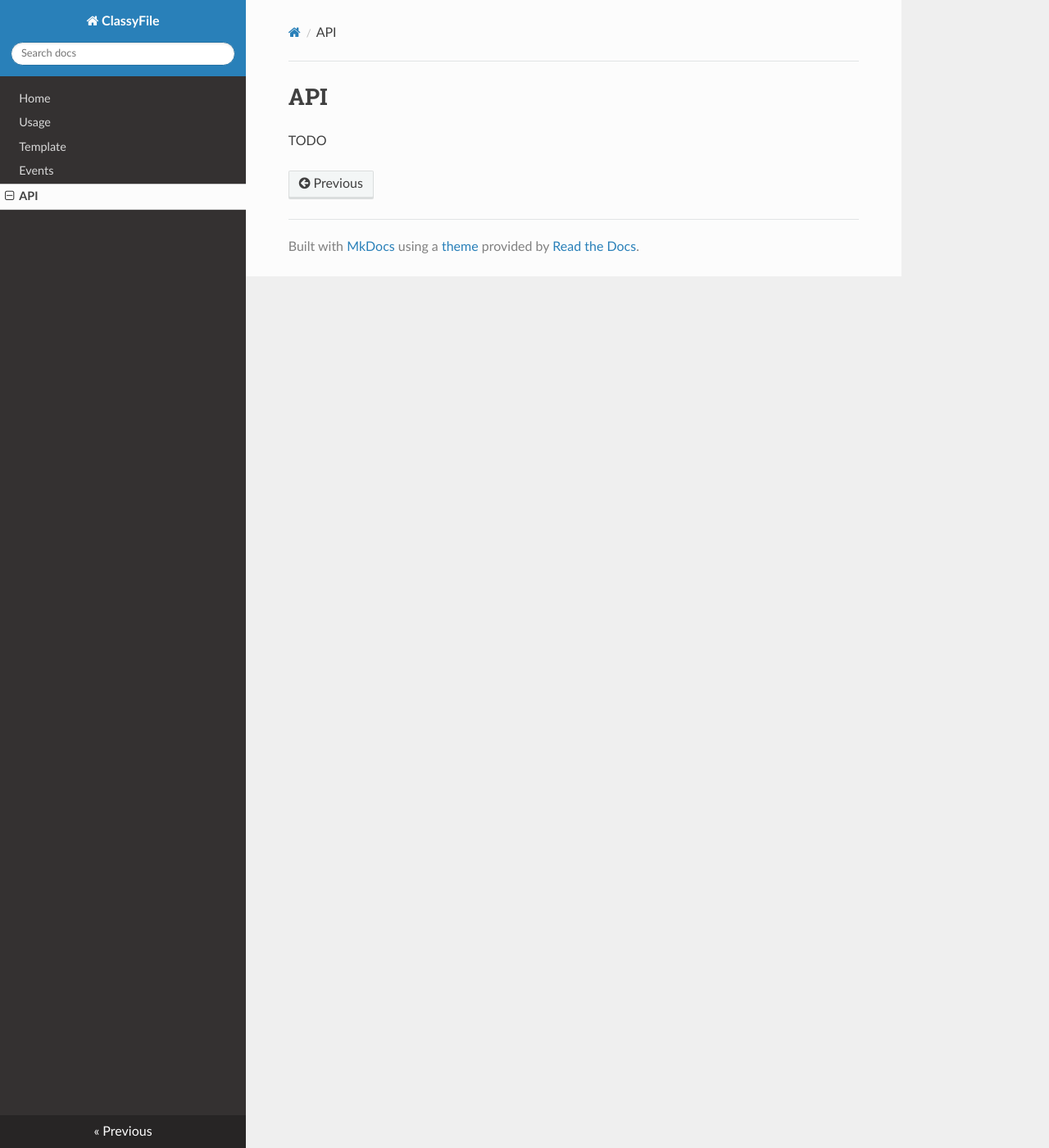
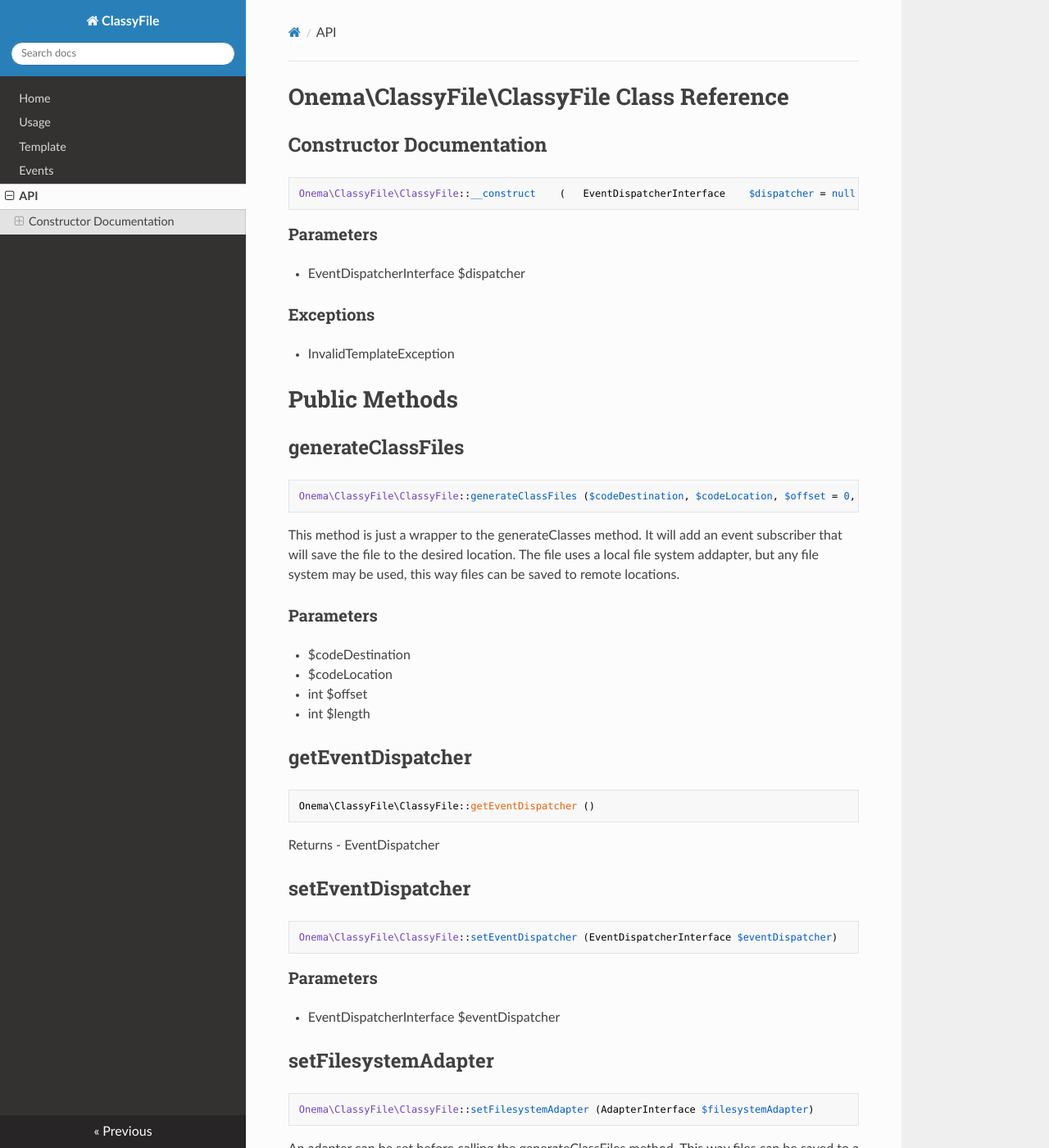
Before and after one commit to onema/classyfile, an MkDocs documentation site: the page built from docs/api.md, in a window 1280 px wide and 1400 px high. Shown: the whole window at 82% size. Built offline with MkDocs 1.6.1, drawn with Linux system fonts in a browser that asks for light colours; nearby versions of some CDN libraries; old or Windows-style settings are respelled for this version of MkDocs; some of the changed text lies outside the part shown.

Commit message:
Adding API documentation.

````diff
--- a/docs/api.md
+++ b/docs/api.md
@@ -1,4 +1,97 @@
-API
-====
+#Onema\ClassyFile\ClassyFile Class Reference
 
-TODO
+##Constructor Documentation
+
+```
+Onema\ClassyFile\ClassyFile::__construct 	( 	EventDispatcherInterface  	$dispatcher = null	)
+```
+
+###Parameters
+ - EventDispatcherInterface	$dispatcher
+
+###Exceptions
+ - InvalidTemplateException
+
+#Public Methods
+##generateClassFiles
+```
+Onema\ClassyFile\ClassyFile::generateClassFiles ($codeDestination, $codeLocation, $offset = 0, $length = 0)
+```
+
+This method is just a wrapper to the generateClasses method. It will add an event subscriber that will save the file to the desired location. The file uses a local file system addapter, but any file system may be used, this way files can be saved to remote locations.
+
+###Parameters
+ - $codeDestination
+ - $codeLocation
+ - int	$offset
+ - int	$length
+
+##getEventDispatcher
+```
+Onema\ClassyFile\ClassyFile::getEventDispatcher ()
+```
+
+Returns
+ - EventDispatcher
+
+##setEventDispatcher
+```
+Onema\ClassyFile\ClassyFile::setEventDispatcher (EventDispatcherInterface $eventDispatcher)
+```
+
+###Parameters
+ - EventDispatcherInterface	$eventDispatcher
+
+##setFilesystemAdapter
+```
+Onema\ClassyFile\ClassyFile::setFilesystemAdapter (AdapterInterface $filesystemAdapter)
+```
+
+An adapter can be set before calling the generateClassFiles method. This way files can be saved to a remote location. Local adapter is used by default.
+
+###Parameters
+ - \League\Flysystem\AdapterInterface
+
+## setTemplate
+```
+Onema\ClassyFile\ClassyFile::setTemplate ($templateCallback, $method = null)
+```
+
+###Parameters
+ - callable | object $templateCallback
+ - null $method
+
+Exceptions
+ - `\Onema\ClassyFile\Exception\InvalidTemplateException`
+
+#Protected Methods
+
+##getClass
+```
+Onema\ClassyFile\ClassyFile::getClass (Class_  $statement, $namespace, $fileLocation, $uses = '')
+```
+
+Gets a single class generated by the template.
+
+###Parameters
+ - Class_	$statement
+ - string	$namespace
+ - string	$fileLocation
+ - string	$uses
+
+Returns
+ - string $code
+
+##traverseStatements
+```
+Onema\ClassyFile\ClassyFile::traverseStatements ($statements, $namespaceString = '')
+```
+
+Traverses the main PHP file, checks for namespaces, classes, if statements and use statements. A chain of responsibility could be used here to get rid of the awful if/else statements.
+
+###Parameters
+ - $statements
+ - string $namespaceString
+
+Returns
+ - array $code
````
